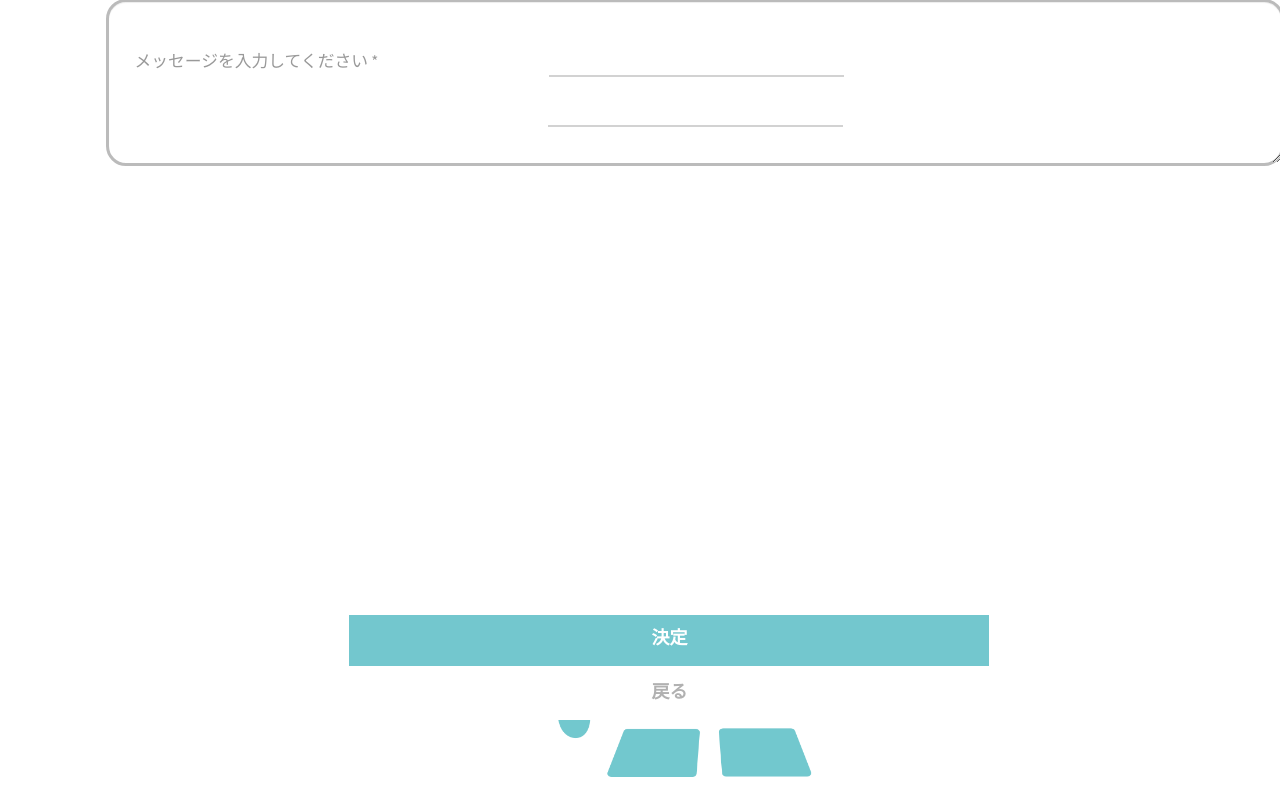
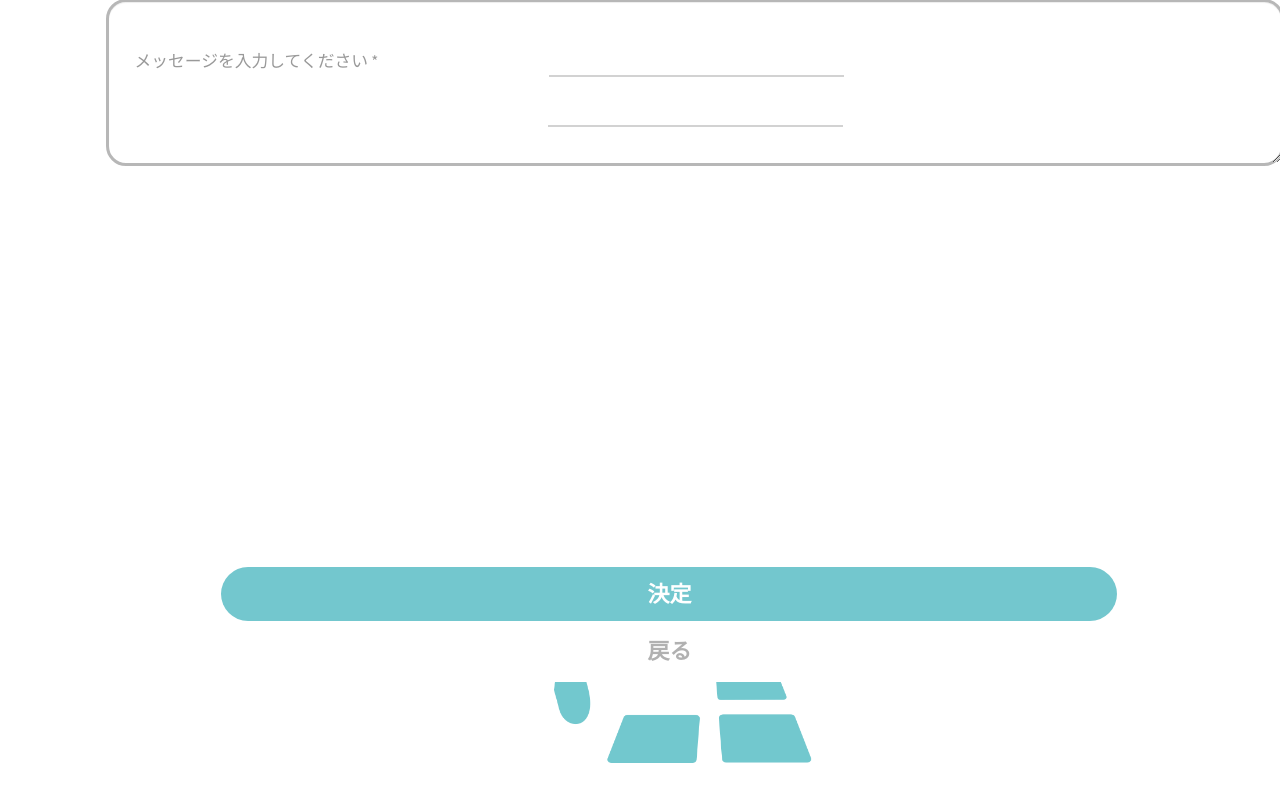
Before and after one commit to pco2699/20181215_TakayukiNakajyo, a Flask app: template templates/setMessage.html in a window 1280 px wide. Shown: the part 47-846 px from the top of the page. Run offline with Flask 2, Linux system fonts and the light colour scheme; the template is opened without the code that fills it, so the values that code supplies are empty; some libraries are stand-ins or nearby versions.

Commit message:
merge fronrt 2

```diff
--- a/shareModel.html
+++ b/shareModel.html
@@ -37,8 +37,8 @@
                 <div class="lower">
                     <footer class="fixed-bottom">
                         <div class="text-center">
-                            <a href="{{ url }}" class="btn btn-dark btn-lg" style="width: 50vw;">URLをコピー</a><br><br>
-                            <a href="/" class="btn btn-light btn-lg" style="width: 50vw;">最初に戻る</a>
+                            <a href="{{ url }}" class="btn btn-dark btn-lg" >URLをコピー</a><br><br>
+                            <a href="./index.html" class="btn btn-light btn-lg" style="width: 50vw;">最初に戻る</a>
                         </div>
                     </footer>
                 </div>
--- a/static/css/stylish-portfolio.css
+++ b/static/css/stylish-portfolio.css
@@ -33,8 +33,12 @@ body {
 /* Custom Button Styles */
 
 .btn-dark {
-    border-radius: 0;
+    font-size: 22px;
+    border-radius: 27px;
+    width: 70vw;
+    height: 54px;
     color: #fff;
+    padding-top: 12px;
     background-color: rgba(115,199,206,1);
 }
 
@@ -46,6 +50,7 @@ body {
 }
 
 .btn-light {
+    font-size: 22px;
     border-radius: 0;
     color: #b1b1b1;
     background-color: rgb(255,255,255);
@@ -109,11 +114,11 @@ hr.small {
 }
 
 .upper2 {
-    height: 77vh;
+    height: 71vh;
 }
 
 .upper4 {
-    height: 82vh;
+    height: 75vh;
 }
 
 /* lower */
@@ -142,7 +147,7 @@ footer {
     line-height: 3;
     border: 0;
     color: #555;
-    border: solid 3px #bbb;
+    border: solid 3px #b7b7b7;
     box-sizing: border-box;
     border-radius: 20px;
 }
--- a/templates/setMessage.html
+++ b/templates/setMessage.html
@@ -42,17 +42,17 @@
                         <div id="disp1" style="min-height: 100vh;">
                             <div class="upper2">
                                 <textarea class="form-control" cols="20" id="set_message" name="message" placeholder="メッセージを入力してください *" rows="5"></textarea>
-                                <img src="./static/images/SCANME.gif" style="width: 32vw;hight:auto;padding-top: 7.5em; ">
+                                <img src="./static/images/SCANME.gif" style="width: 32vw;hight:auto;padding-top: 6.5em;">
                             </div>
                             <div class="lower">
                                 <footer class="fixed-bottom">
-                                    <a class="btn btn-dark btn-lg" style="width: 50vw;margin: 0;">
+                                    <a class="btn btn-dark btn-lg" style="margin: 0;">
                                         <label for="sendMessage">
                                             決定
                                             <input type="submit" id="sendMessage" value="" style="display:none;">
                                         </label>
                                     </a>
-                                    <a class="btn btn-light btn-lg" style="width: 50vw;margin-top: 3px;">
+                                    <a class="btn btn-light btn-lg" style="width: 50vw;margin-top: 5px;">
                                         <label for="backSelectFile">
                                             戻る
                                             <input id="backSelectFile" type="button" style="display:none;">
--- a/templates/shareModel.html
+++ b/templates/shareModel.html
@@ -37,8 +37,8 @@
                 <div class="lower">
                     <footer class="fixed-bottom">
                         <div class="text-center">
-                            <a href="{{ url }}" class="btn btn-dark btn-lg" style="width: 50vw;">URLをコピー</a><br><br>
-                            <a href="/" class="btn btn-light btn-lg" style="width: 50vw;">最初に戻る</a>
+                            <a href="{{ url }}" class="btn btn-dark btn-lg" >URLをコピー</a><br><br>
+                            <a href="./index.html" class="btn btn-light btn-lg" style="width: 50vw;">最初に戻る</a>
                         </div>
                     </footer>
                 </div>
```
Also changed, not shown: css/stylish-portfolio.css (+9 -4 lines), index.html (+6 -5 lines), setMessage.html (+4 -4 lines), templates/index.html (+4 -4 lines).
